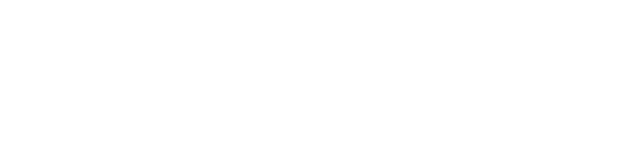
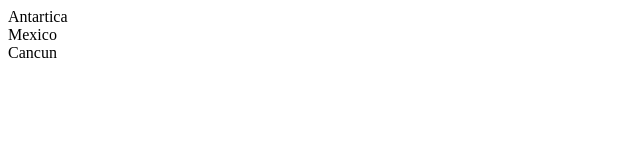
Before and after one commit to Hreacon/IntroWeek2Review, a plain HTML site: page index.html in a window 1280 px wide. Shown: the whole page, without its empty margins (0-640 px from the left). Drawn offline with nearby package versions, Linux system fonts and the light colour scheme.

Commit message:
Add basic destinations

```diff
--- a/index.html
+++ b/index.html
@@ -9,5 +9,16 @@
   </head>
   <body>
 
+
+
+    <div class="vacation" id="antartica">
+      Antartica
+    </div>
+    <div class="vacation" id="mexico">
+      Mexico
+    </div>
+    <div class="vacation" id="cancun">
+      Cancun
+    </div>
   </body>
 </html>
```
